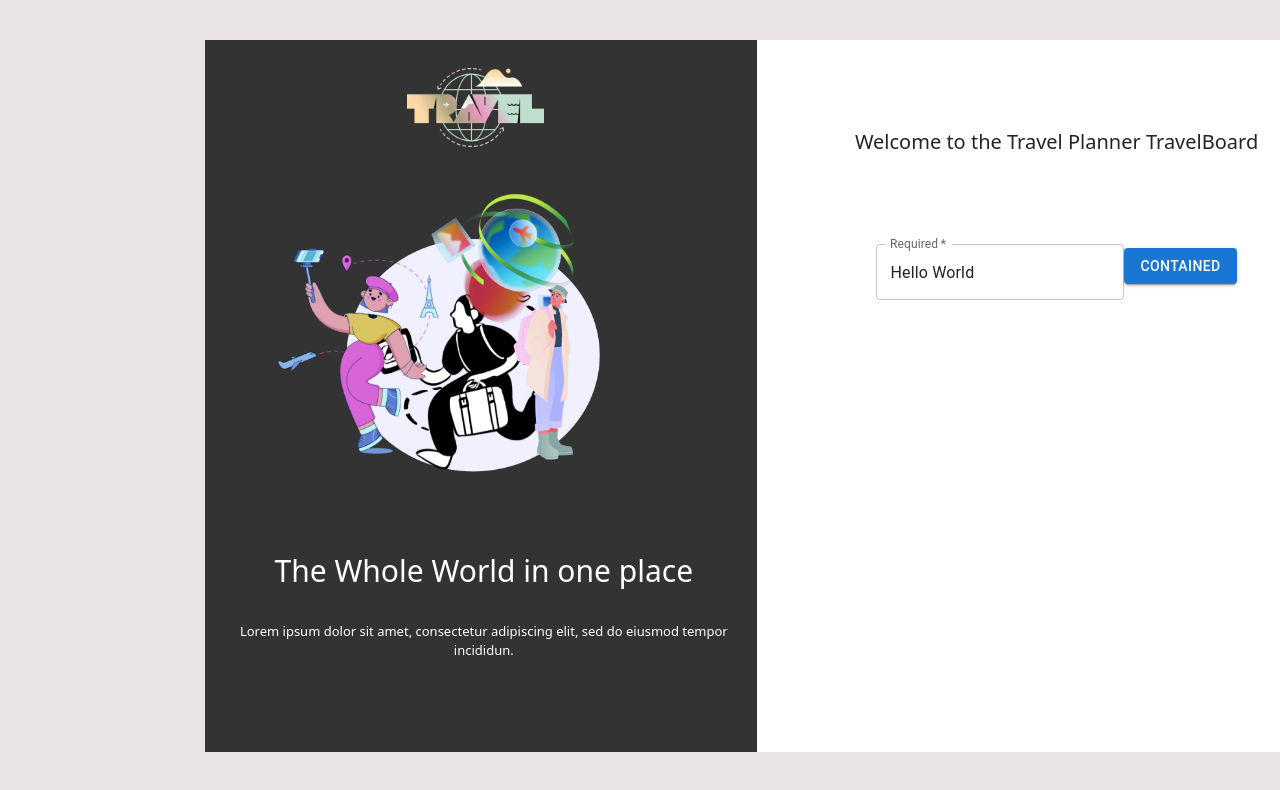
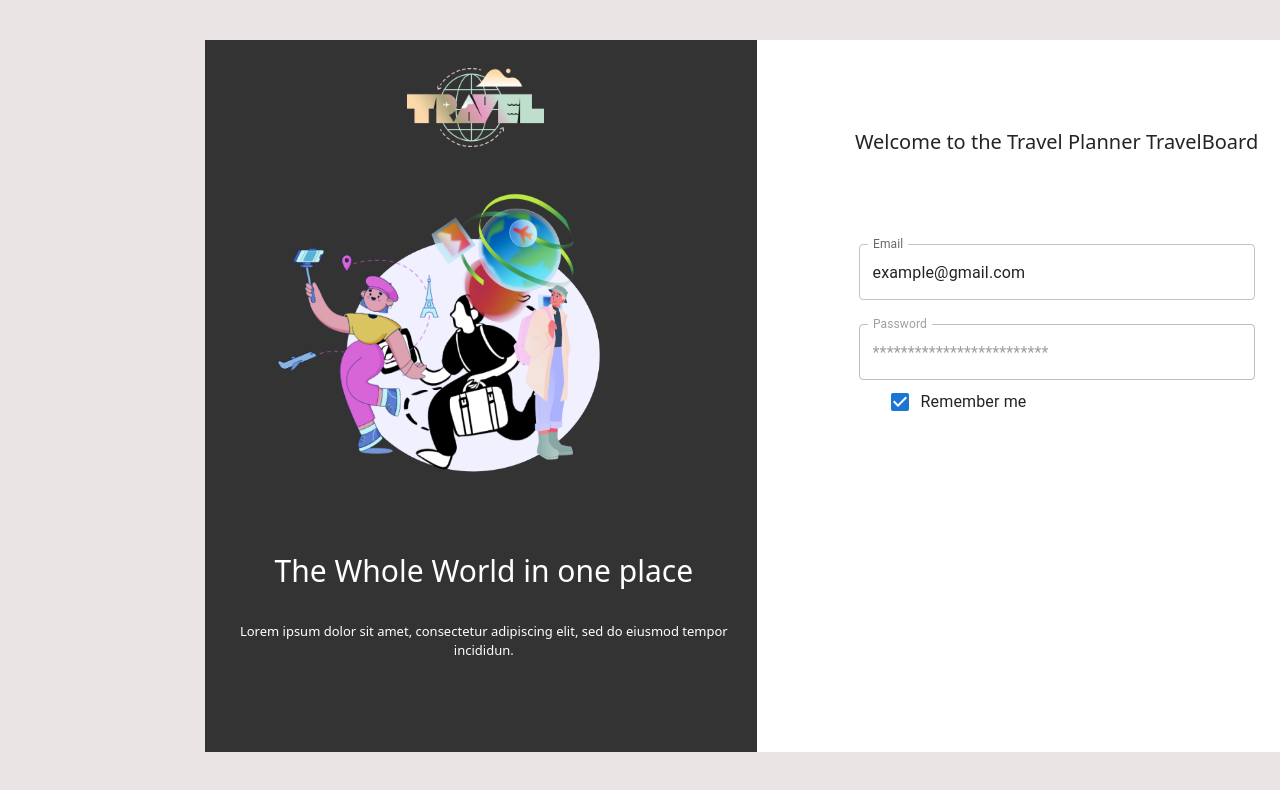
Before and after one commit to thamali-senevirathna/login-with-google-sso, a React (Create React App) app: page / in a window 1280 px wide. Shown: the top 790 px of the page. Built offline with nearby package versions, Linux system fonts and the light colour scheme.

Commit message:
install and import mui style

```diff
--- a/src/components/login-form.tsx
+++ b/src/components/login-form.tsx
@@ -2,8 +2,9 @@ import React from "react";
 import "bootstrap/dist/css/bootstrap.min.css";
 import companylogo from "./../assets/marginalia-travel.png";
 import travelImg from "./../assets/Illustration.png";
-import { Button } from "@mui/material";
+import { Button, Checkbox, FormControlLabel } from "@mui/material";
 import { TextField } from "@mui/material";
+import makeStyles from "@mui/material";
 
 type LogProps = {};
 
@@ -65,13 +66,24 @@ const SignIn: React.FC<LogProps> = () => {
 
 <div style={{width:"75vh",height:"89vh",backgroundColor:"white",position:"absolute",left:"48.40%",top:"0"}}>
 <h2 style={{fontSize:"20px",margin:"15%"}}>Welcome  to the Travel Planner TravelBoard</h2>
+<div>
 <TextField
-          required
-          id="outlined-required"
-          label="Required"
-          defaultValue="Hello World"
+          id="outlined-helperText"
+          label="Email"
+          defaultValue="example@gmail.com"
+        style={{marginBottom:"4%",width:"66%"}}
         />
-<Button variant="contained">Contained</Button>
+        <br />
+        <TextField
+          disabled
+          id="outlined-disabled"
+          label="Password"
+          defaultValue="*************************"
+          style={{width:"66%"}}
+        />
+</div>
+        <FormControlLabel control={<Checkbox defaultChecked />} label="Remember me" style={{marginLeft:"-32%",fontSize:"14px"}} />
+{/* <Button variant="contained">Contained</Button> */}
 </div>
 
       </article>
```
